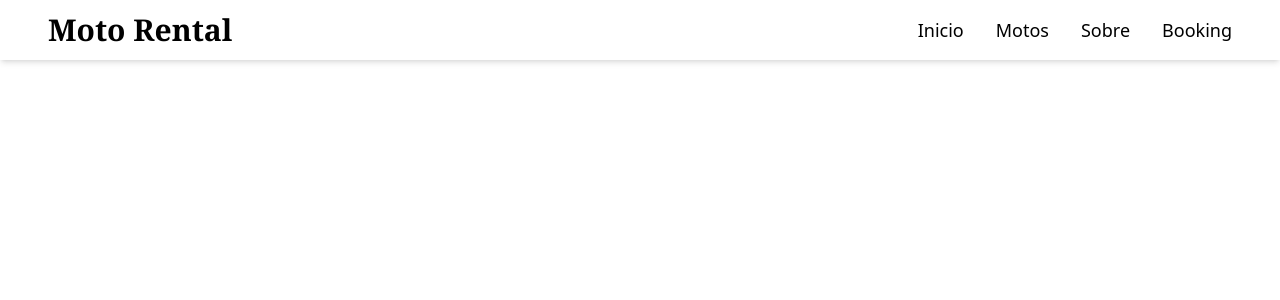
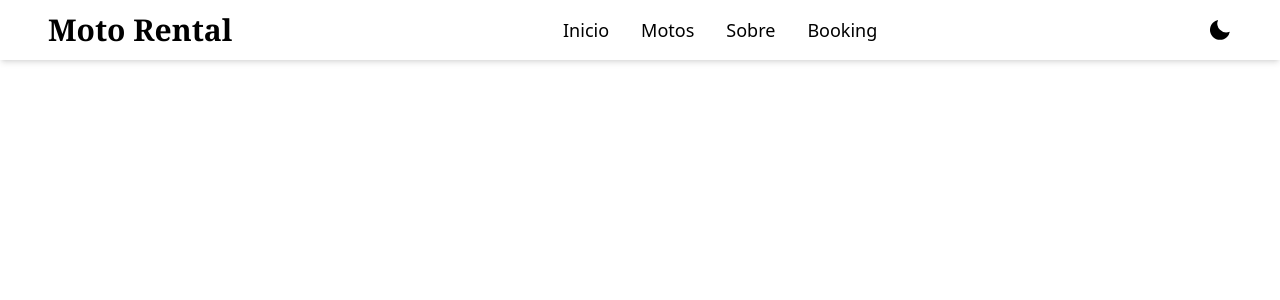
Before and after one commit to jailcomfranssa/Moto-rental, a React (Vite) app: page / in a window 1280 px wide. Shown: the top 300 px of the page. Built offline with nearby package versions, Linux system fonts and the light colour scheme.

Commit message:
dark mode feature

```diff
--- a/package.json
+++ b/package.json
@@ -10,6 +10,7 @@
     "preview": "vite preview"
   },
   "dependencies": {
+    "prop-types": "^15.8.1",
     "react": "^18.3.1",
     "react-dom": "^18.3.1",
     "react-icons": "^5.3.0"
--- a/src/App.jsx
+++ b/src/App.jsx
@@ -1,9 +1,27 @@
-import Navbar from "./components/Navbar/Navbar"
+import React, { useEffect } from "react";
+import Navbar from "./components/Navbar/Navbar";
 
 const App = () => {
-  return <div>
-    <Navbar/>
-  </div>
-}
+  const [theme, setTheme] = React.useState(
+    localStorage.getItem("theme") ? localStorage.getItem("theme") : "light"
+  );
 
-export default App
+  useEffect(() => {
+    const element = document.documentElement;
+    if (theme === "dark") {
+      element.classList.add("dark");
+      localStorage.setItem("theme", "dark");
+    } else {
+      element.classList.remove("dark");
+      localStorage.setItem("theme", "light");
+    }
+  }, [theme]);
+
+  return (
+    <div>
+      <Navbar theme={theme} setTheme={setTheme} />
+    </div>
+  );
+};
+
+export default App;
--- a/src/components/Navbar/Navbar.jsx
+++ b/src/components/Navbar/Navbar.jsx
@@ -1,28 +1,32 @@
+import PropTypes from "prop-types";
+import { BiSolidMoon, BiSolidSun } from "react-icons/bi";
+
 const NavLinks = [
   {
     id: "1",
     name: "Inicio",
-        link: "/#"
+    link: "/#",
   },
   {
     id: "2",
     name: "Motos",
-        link: "/#motos"
+    link: "/#motos",
   },
   {
     id: "3",
     name: "Sobre",
-        link: "/#sobre"
+    link: "/#sobre",
   },
   {
     id: "4",
     name: "Booking",
-        link: "/#booking"
+    link: "/#booking",
   },
-]
+];
 
-const Navbar = () => {
-  return <nav className="shadow-md">
+const Navbar = ({ theme, setTheme }) => {
+  return (
+    <nav className="shadow-md bg-white dark:bg-dark dark:text-white duration-200">
       <div className="container">
         <div className="flex justify-between items-center">
           <div>
@@ -30,19 +34,40 @@ const Navbar = () => {
           </div>
           <div className="hidden md:block">
             <ul className="flex items-center gap-8">
-                    {
-                        NavLinks.map((data) =>(
+              {NavLinks.map((data) => (
                 <li key={data.id} className="py-4">
-                                <a className="py-2 hover:border-b-2 hover:text-primary hover:border-primary transition-colors duration-500 text-lg font-medium" href={data.link}> {data.name}</a>
+                  <a
+                    className="py-2 hover:border-b-2 hover:text-primary hover:border-primary transition-colors duration-500 text-lg font-medium"
+                    href={data.link}
+                  >
+                    {" "}
+                    {data.name}
+                  </a>
                 </li>
-                        ))
-                    }
-
+              ))}
             </ul>
+          </div>
+          <div>
+            {theme === "dark" ? (
+              <BiSolidSun
+                onClick={() => setTheme("light")}
+                className="text-2xl"
+              />
+            ) : (
+              <BiSolidMoon
+                onClick={() => setTheme("dark")}
+                className="text-2xl"
+              />
+            )}
           </div>
         </div>
       </div>
     </nav>
-}
+  );
+};
+Navbar.propTypes = {
+  theme: PropTypes.string.isRequired,
+  setTheme: PropTypes.func.isRequired,
+};
 
-export default Navbar
+export default Navbar;
```
Also changed, not shown: 1 other file (tests, documents, lock files or other folders). Lines whose indentation alone changed are shown as unchanged.
